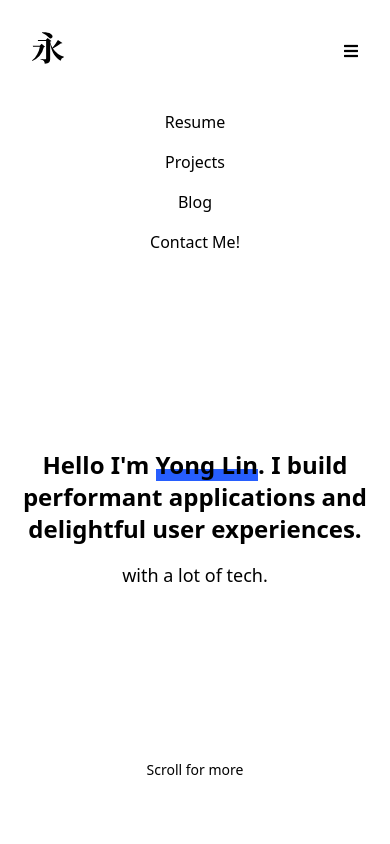
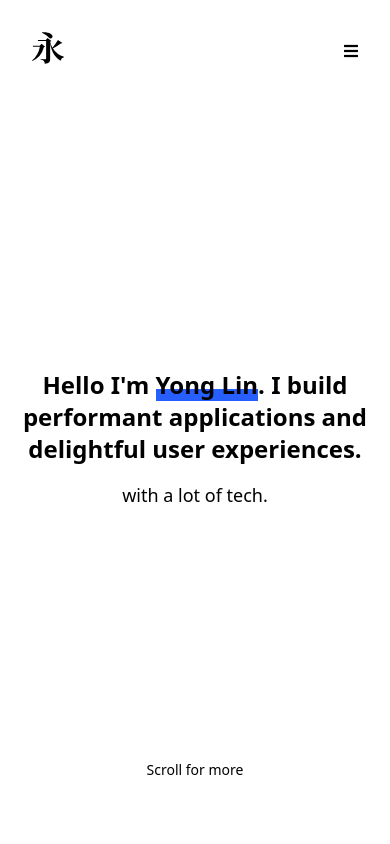
Before and after one commit to callmekungfu/yonglin.io, a Next.js app: page / in a window 390 px wide. Both pictures are taken after a click on the button "Toggle navigation menu display". Shown: the top 844 px of the page. Built offline with nearby package versions, Linux system fonts and the light colour scheme; a web font is replaced by a local one.

Commit message:
fix: move links to a separate object

```diff
--- a/components/NavBar.tsx
+++ b/components/NavBar.tsx
@@ -5,6 +5,29 @@ export interface NavBarProps {
   centerList?: boolean;
   hideContact?: boolean;
 }
+
+const NavBarLinks: NavBarLinkProps[] = [
+  {
+    href: 'https://d2v2zv7pilalpy.cloudfront.net/resumev2.pdf',
+    linkText: 'Resume',
+    highlighted: false,
+  },
+  {
+    href: '#projects',
+    linkText: 'Projects',
+    highlighted: false,
+  },
+  {
+    href: 'https://medium.com/@wangyonglin1999',
+    linkText: 'Blog',
+    highlighted: false,
+  },
+  {
+    href: 'mailto:hello@yonglin.io',
+    linkText: 'Contact Me!',
+    highlighted: true,
+  },
+];
 
 const NavBar = (p: NavBarProps) => {
   const [showMenu, setShowMenu] = useState(false);
@@ -37,19 +60,9 @@ const NavBar = (p: NavBarProps) => {
           </button>
         </div>
         <div className={`hidden md:block font-medium`}>
-          <NavBarLink href="#" linkText="Resume" />
-          <NavBarLink href="#projects" linkText="Projects" />
-          <NavBarLink
-            href="https://medium.com/@wangyonglin1999"
-            linkText="Blog"
-          />
-          {!p.hideContact && (
-            <NavBarLink
-              href="mailto:hello@yonglin.io"
-              linkText="Contact Me!"
-              highlighted
-            />
-          )}
+          {NavBarLinks.map((l) => (
+            <NavBarLink {...l} key={l.href} />
+          ))}
         </div>
       </div>
       {showMenu && <NavBarMobileLinkList />}
@@ -79,14 +92,9 @@ const NavBarLink = ({ href, linkText, highlighted }: NavBarLinkProps) => (
 const NavBarMobileLinkList = () => {
   return (
     <div className="px-8 pt-0 pb-8 flex flex-col w-4/5 text-center mx-auto">
-      <NavBarLink href="#" linkText="Resume" />
-      <NavBarLink href="#projects" linkText="Projects" />
-      <NavBarLink href="https://medium.com/@wangyonglin1999" linkText="Blog" />
-      <NavBarLink
-        href="mailto:hello@yonglin.io"
-        linkText="Contact Me!"
-        highlighted
-      />
+      {NavBarLinks.map((l) => {
+        <NavBarLink {...l} key={l.href} />;
+      })}
     </div>
   );
 };
```
